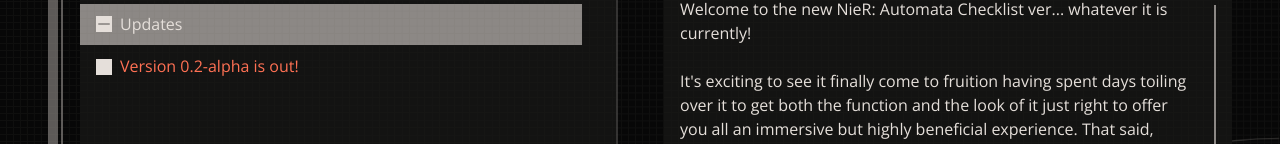
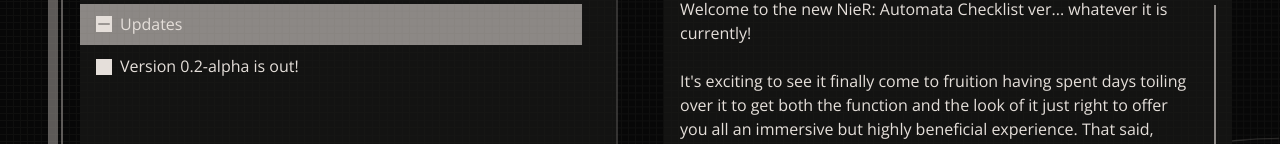
Before and after one commit to H3K83/automata-checklist, a website: page index.html in a window 1280 px wide. Shown: the part 230-374 px from the top of the page. Drawn offline with nearby package versions, Linux system fonts and the light colour scheme.

Commit message:
Bug fixes

```diff
--- a/css/style.scss
+++ b/css/style.scss
@@ -710,12 +710,9 @@
         margin-bottom: 1px;
         width: calc(100% - $spacer * 0.25);
       }
-    }
 
-    & > span {
-      &:not(.collapsed) {
+      &:not(.collapsed) > span {
         color: $accent;
-      }
       }
     }
 
@@ -728,6 +725,7 @@
 
       &:not(.collapsed) {
         color: $accent;
+      }
     }
   }
 
```
Also changed, not shown: css/style.css, 1 other file. Lines whose indentation alone changed are shown as unchanged.
